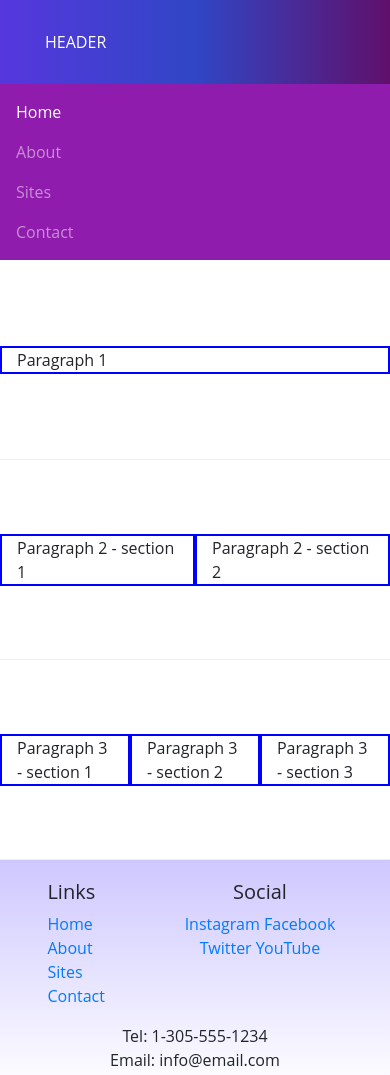
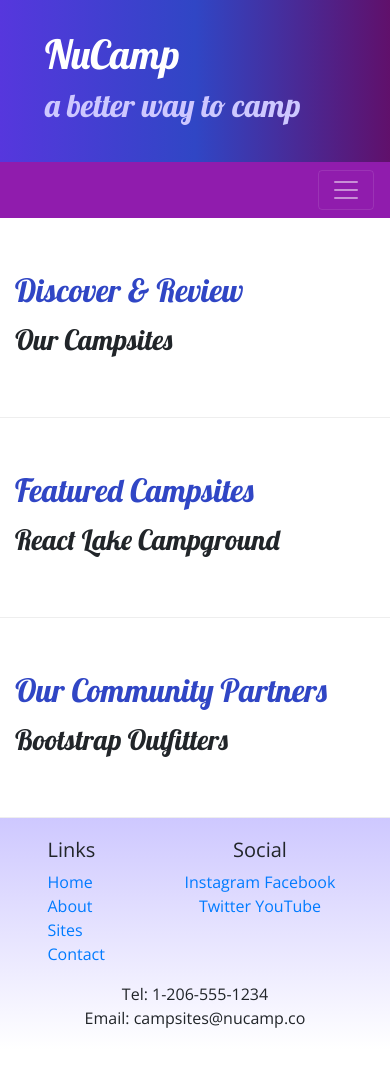
Before and after one commit to Mykey737/test, a website: page index.html in a window 390 px wide. After the commit the page ends 1050 px from the top, so only its background shows below. Drawn offline with nearby package versions, Linux system fonts and the light colour scheme.

```diff
--- a/css/styles.css
+++ b/css/styles.css
@@ -14,13 +14,16 @@
     color: #CEC8FF;
 }
 
-
-h2 {
-    color: #3046C5;
+footer {
+    background-image: linear-gradient(#CEC8FF, white);
+    padding: 20px 0;
 }
 
-header h2 {
-    color: #CEC8FF;
+.jumbotron {
+    margin: 0;
+    padding: 30px;
+    background-image: linear-gradient(to right, #5637DD, #3046C5, #60106B);
+    color: white;
 }
 
 .row-content {
@@ -29,22 +32,6 @@
     min-height: 200px;
 }
 
-footer {
-    background-image: linear-gradient(#CEC8FF, white);
-    padding: 20px 0;
-}
-
-.col-content {
-    border: 2px blue solid;
-}
-
 .navbar {
     background-color: #901CAD;
 }
-
-.jumbotron {
-    margin: 0;
-    padding: 30px;
-    background-image: linear-gradient(to right, #5637DD, #3046C5, #60106B);
-    color: white;
-}
--- a/index.html
+++ b/index.html
@@ -1,60 +1,77 @@
 <!DOCTYPE html>
 <html lang="en">
+
     <head>
-    <meta charset="UTF-8">
-    <meta http-equiv="X-UA-Compatible" content="IE=edge">
-    <meta name="viewport" content="width=device-width, initial-scale=1.0">
+        <!-- Required meta tags always come first -->
+        <meta charset="utf-8" />
+        <meta name="viewport" content="width=device-width, initial-scale=1" />
 
         <!-- Bootstrap CSS -->
         <link rel="stylesheet" href="node_modules/bootstrap/dist/css/bootstrap.min.css" />
-     <link rel="stylesheet" href="css/styles.css">
-    <title>Test</title>
+
+        <!-- Additional CSS must be placed after Bootstrap CSS -->
+        <link rel="stylesheet" href="https://fonts.googleapis.com/css?family=Lobster|Open+Sans" />
+        <link rel="stylesheet" href="css/styles.css" />
+        <title>NuCamp: A Better Way To Camp</title>
     </head>
+
     <body>
+
         <header class="jumbotron jumbotron-fluid">
             <div class="container">
                 <div class="row">
                     <div class="col">
-                    HEADER
+                        <h1>NuCamp</h1>
+                        <h2>a better way to camp</h2>
                     </div>
                 </div>
             </div>
         </header>
 
         <nav class="navbar navbar-expand-sm navbar-dark sticky-top">
+            <div class="container">
+                <button class="navbar-toggler ml-auto" type="button" data-toggle="collapse" data-target="#nucampNavbar">
+                    <span class="navbar-toggler-icon"></span>
+                </button>
+                <div class="collapse navbar-collapse" id="nucampNavbar">
                     <ul class="navbar-nav">
                         <li class="nav-item active"><a class="nav-link" href="#">Home</a></li>
-            <li class="nav-item"><a class="nav-link" href="#">About</a></li>
+                        <li class="nav-item"><a class="nav-link" href="aboutus.html">About</a></li>
                         <li class="nav-item"><a class="nav-link" href="#">Sites</a></li>
                         <li class="nav-item"><a class="nav-link" href="#">Contact</a></li>
                     </ul>
+                </div>
+            </div>
         </nav>
 
         <div class="container">
             <div class="row row-content align-items-center">
-            <div class="col col-content">
-                Paragraph 1
+                <div class="col-sm-4 order-sm-last col-md-3">
+                    <h2 class="text-sm-right">Discover & Review</h2>
+                </div>
+                <div class="col">
+                    <h3>Our Campsites</h3>
+                    <p class="d-none d-sm-block">Explore our growing database of curated campsites and leave your own reviews!</p>
                 </div>
             </div>
 
             <div class="row row-content align-items-center">
-            <div class="col-6 col-content">
-                Paragraph 2 - section 1
+                <div class="col-sm-4 col-md-3">
+                    <h2>Featured Campsites</h2>
                 </div>
-            <div class="col-6 col-content">
-                Paragraph 2 - section 2
+                <div class="col">
+                    <h3>React Lake Campground</h3>
+                    <p class="d-none d-sm-block">Nestled in the foothills of the Chrome Mountains, this campground on the shores of the pristine React Lake is a favorite for fly fishers.</p>
                 </div>
             </div>
 
             <div class="row row-content align-items-center">
-            <div class="col-4 col-content">
-                Paragraph 3 - section 1
+                <div class="col-sm-4 order-sm-last col-md-3">
+                    <h2 class="text-sm-right">Our Community Partners</h2>
                 </div>
-            <div class="col-4 col-content">
-                Paragraph 3 - section 2
-            </div>
-            <div class="col-4 col-content">
-                Paragraph 3 - section 3
+                <div class="col">
+                    <h3>Bootstrap Outfitters</h3>
+                    <p class="d-none d-sm-block">Bootstrap Outfitters supplies you with the gear you need at prices you can't beat.</p>
                 </div>
             </div>
         </div>
@@ -79,8 +96,8 @@
                         <a href="http://youtube.com/">YouTube</a>
                     </div>
                     <div class="col-sm-4 text-center">
-                    Tel: 1-305-555-1234<br />
-                    Email: info@email.com
+                        Tel: 1-206-555-1234<br />
+                        Email: campsites@nucamp.co
                     </div>
                </div>
             </div>
@@ -90,5 +107,6 @@
         <script src="node_modules/jquery/dist/jquery.slim.min.js"></script>
         <script src="node_modules/popper.js/dist/umd/popper.min.js"></script>
         <script src="node_modules/bootstrap/dist/js/bootstrap.min.js"></script>
+
     </body>
 </html>
```
Also changed, not shown: aboutus.html (+19 -7 lines). Lines whose indentation alone changed are shown as unchanged.
